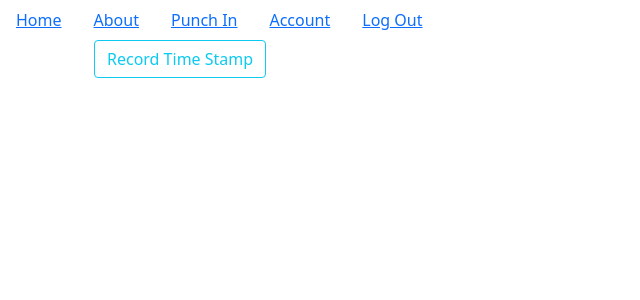
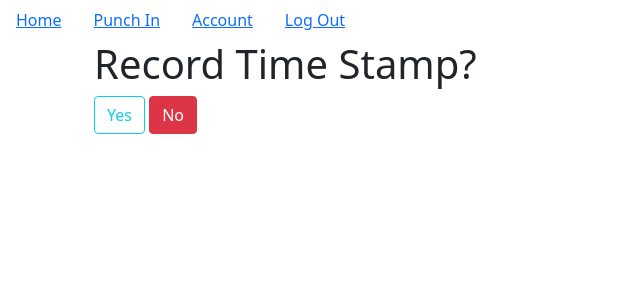
Before and after one commit to awatersny/time_cards, a Flask app: page /create in a window 1280 px wide. Shown: the top 300 px of the page, without its empty margins (0-640 px from the left). Run offline with Flask 2, Linux system fonts and the light colour scheme; the visitor is signed in with stand-in values (Sample User, id 1); data that the repository does not hold is empty; parts of the project's set-up code (start-up, migrations or seed data) failed here and were passed over; some libraries are stand-ins or nearby versions.

Commit message:
Make adjustments to UI

```diff
--- a/myapp/templates/account.html
+++ b/myapp/templates/account.html
@@ -3,7 +3,7 @@
 
 <div class="jumbotron">
     <div align="center">
-        <h1>Welcome to the page for {{current_user.username}}</h1>
+        <h1>Edit Account info for {{current_user.username}}</h1>
     </div>
 </div>
 
--- a/myapp/templates/base.html
+++ b/myapp/templates/base.html
@@ -14,9 +14,9 @@
         <li class="nav-link">
             <a href="{{url_for('core.index')}}">Home</a>
         </li>
-        <li class="nav-link">
+        <!-- <li class="nav-link">
             <a href="{{url_for('core.info')}}">About</a>
-        </li>
+        </li> -->
 
         {% if current_user.is_authenticated %}
         <li class="nav-link">
--- a/myapp/templates/info.html
+++ b/myapp/templates/info.html
@@ -1,7 +1,7 @@
 {% extends "base.html" %}
 {% block content %}
     <div class="jumbotron">
-        <h1>Info about our party!!</h1>
+        <h1>About this app</h1>
         <p>Lorem ipsum dolor sit amet consectetur adipisicing elit. Suscipit veniam nihil nostrum excepturi nulla error quaerat reprehenderit, iste ad accusamus amet nesciunt, provident laborum, voluptas molestias unde non est perferendis?</p>
     </div>
 
--- a/myapp/templates/punch_in.html
+++ b/myapp/templates/punch_in.html
@@ -3,8 +3,10 @@
     <div class="container">
       <form class="form-group" method="POST">
           {{form.hidden_tag()}}
+          <h1>Record Time Stamp?</h1>
         <div class="form-group">
             {{form.submit(class="btn btn-outline-info")}}
+            <a href="/" class= "btn btn-danger">No</a>
         </div>
       </form>
     </div>
--- a/myapp/time_cards/forms.py
+++ b/myapp/time_cards/forms.py
@@ -3,4 +3,4 @@ from wtforms import StringField, SubmitField, TextAreaField
 from wtforms.validators import DataRequired
 
 class TimeCardForm(FlaskForm):
-  submit = SubmitField('Record Time Stamp')
+  submit = SubmitField('Yes')
```
